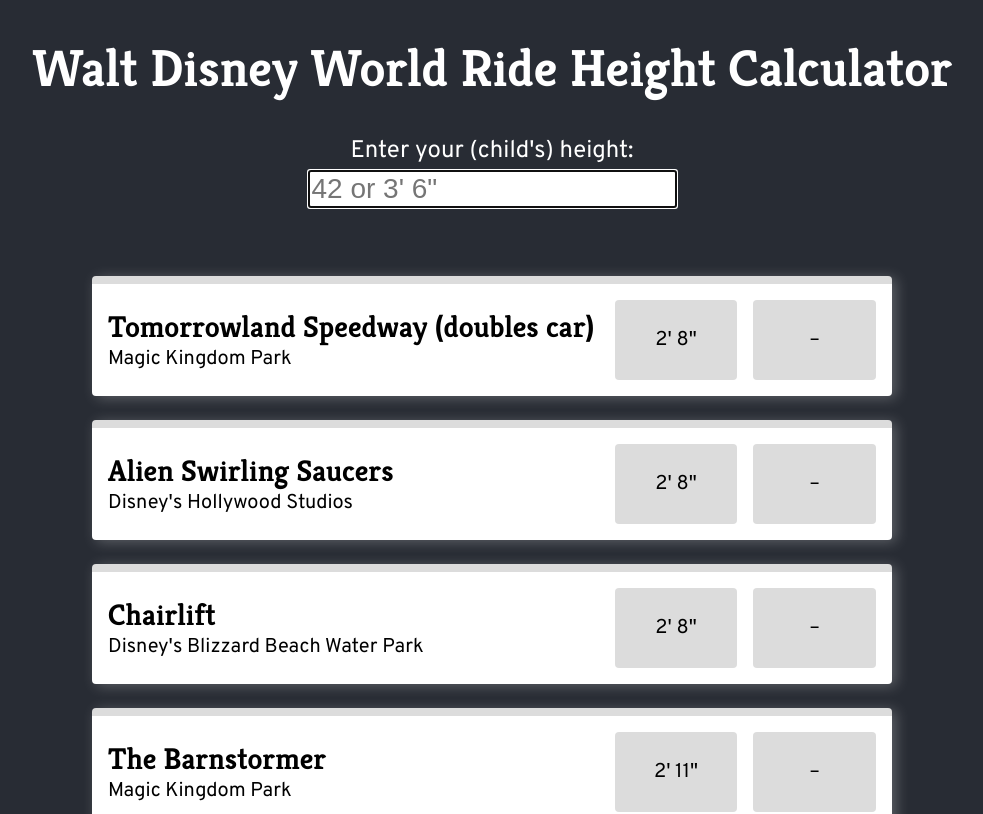
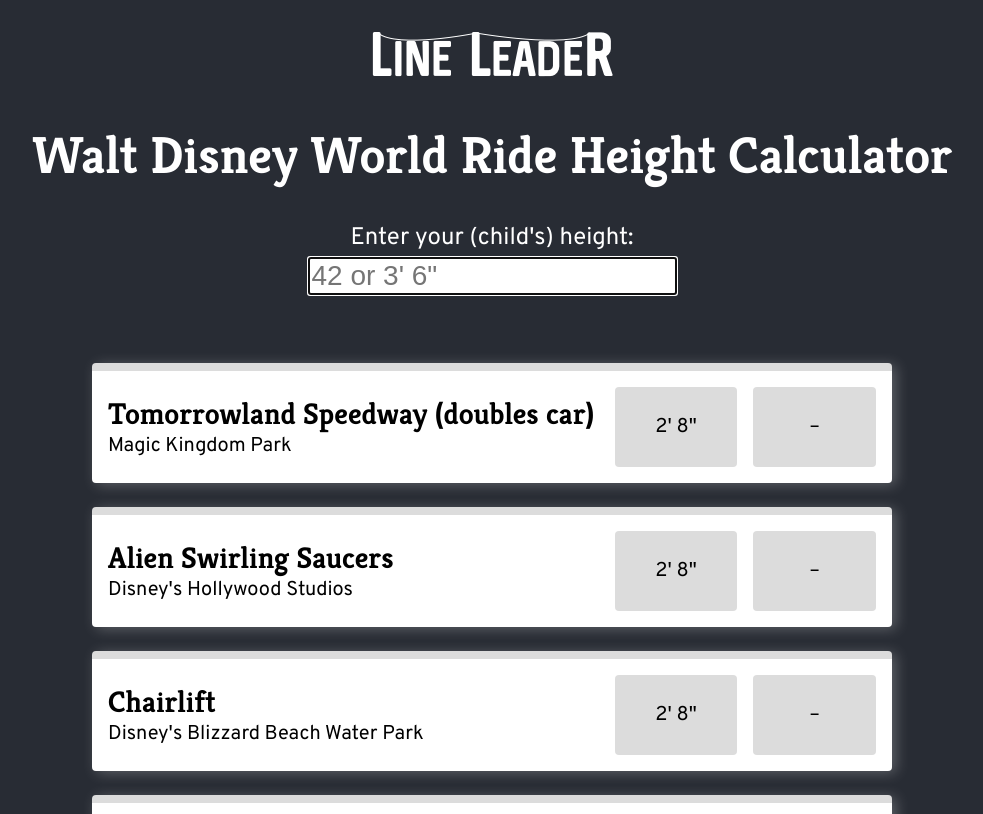
Before and after one commit to lineleader/height-check, a React (Create React App) app: page / in a window 1280 px wide. Shown: the top 814 px of the page, without its empty margins (148-1131 px from the left). Built offline with nearby package versions, Linux system fonts and the light colour scheme.

Commit message:
Add logo/link for LineLeader

```diff
--- a/src/App.tsx
+++ b/src/App.tsx
@@ -28,6 +28,9 @@
       <GlobalStyles />
       <AppWrapper>
         <AppHeader>
+          <a href="https://lineleader.io">
+            <img src="/logo-white.png" />
+          </a>
           <h1>Walt Disney World Ride Height Calculator</h1>
         </AppHeader>
         <AppBody>
@@ -72,6 +75,15 @@
   align-items: center;
   justify-content: center;
   font-size: calc(10px + 2vmin);
+  padding-top: 2rem;
+
+  img {
+    transition: filter 0.1s ease-in-out;
+  }
+
+  img:hover {
+    filter: drop-shadow(0.1rem 0.2rem 0.5rem rgba(255, 255, 255, 0.25));
+  }
 `;
 
 const AppBody = styled.div`
```
Also changed, not shown: public/logo-white.png (added).
